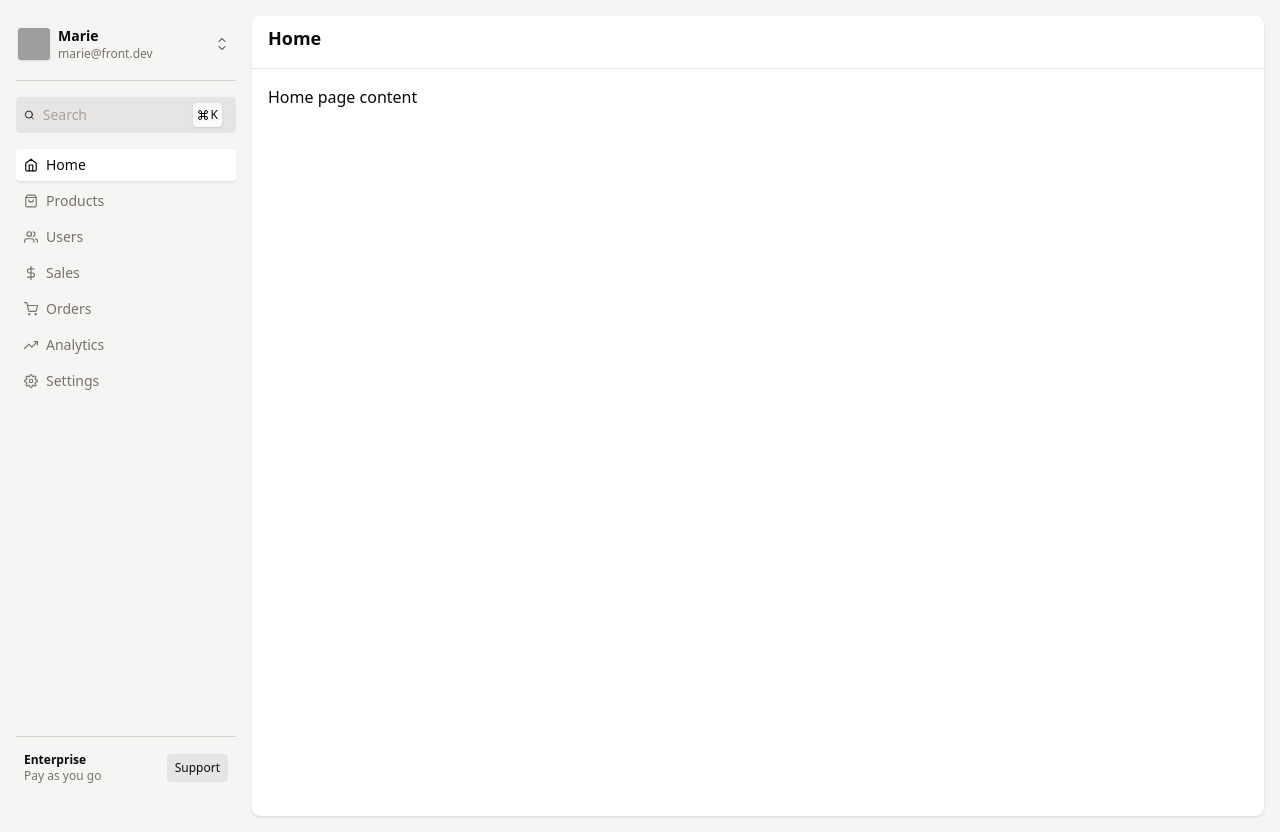
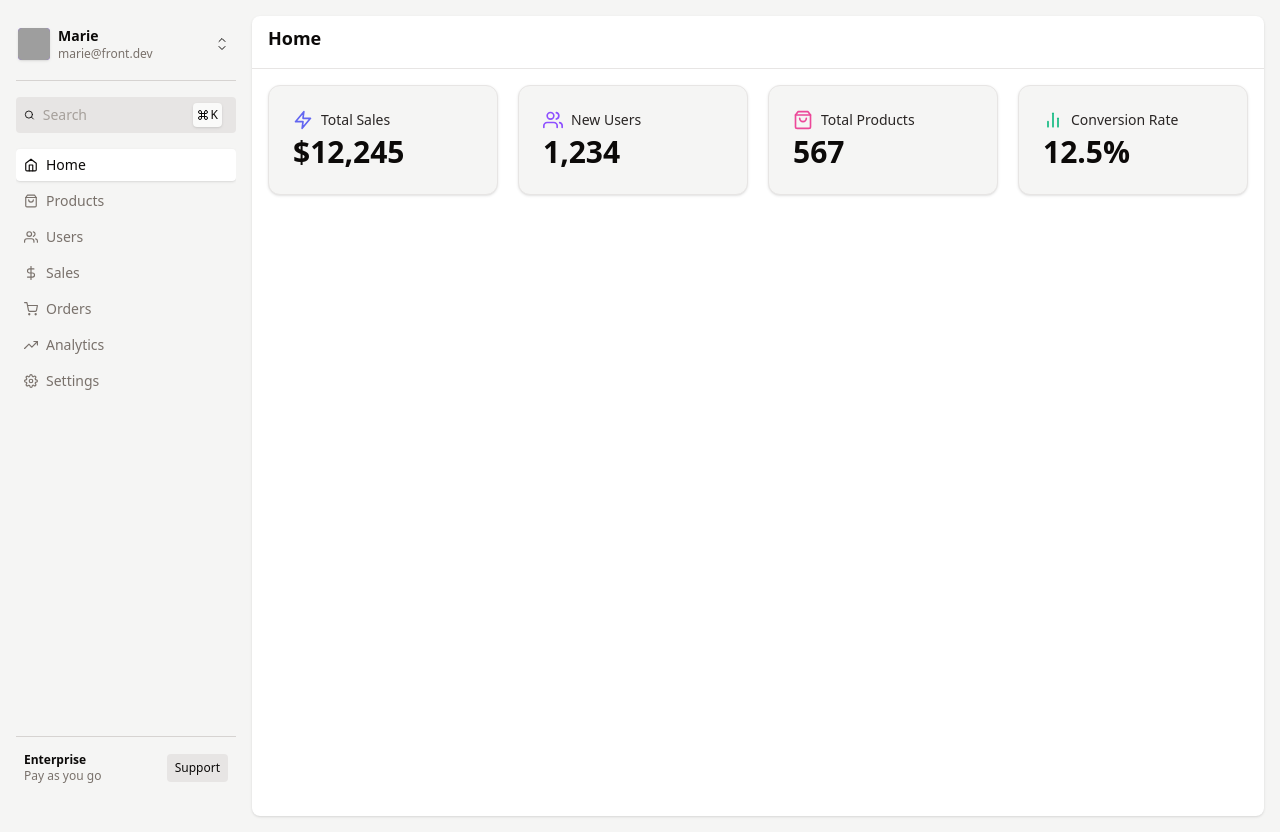
Before and after one commit to PikuzaMarie/admin-dashboard, a React (Vite) app: page / in a window 1280 px wide. Built offline with nearby package versions, Linux system fonts and the light colour scheme; grey boxes are pictures that could not be loaded.

Commit message:
feat: display stat cards on home page

```diff
--- a/src/constants.ts
+++ b/src/constants.ts
@@ -1,4 +1,5 @@
 import {
+  FiBarChart2,
   FiDollarSign,
   FiHome,
   FiSettings,
@@ -6,9 +7,10 @@ import {
   FiShoppingCart,
   FiTrendingUp,
   FiUsers,
+  FiZap,
 } from 'react-icons/fi';
 
-import { SidebarItem } from './types';
+import { SidebarItem, StatCardType } from './types';
 
 export const ROUTES = {
   home: '/',
@@ -29,3 +31,20 @@ export const SIDEBAR_ITEMS: SidebarItem[] = [
   { name: 'Analytics', Icon: FiTrendingUp, href: ROUTES.analytics },
   { name: 'Settings', Icon: FiSettings, href: ROUTES.settings },
 ];
+
+export const STAT_CARDS: StatCardType[] = [
+  { name: 'Total Sales', Icon: FiZap, value: '$12,245', color: '#6366F1' },
+  { name: 'New Users', Icon: FiUsers, value: '1,234', color: '#8e51ff' },
+  {
+    name: 'Total Products',
+    Icon: FiShoppingBag,
+    value: '567',
+    color: '#EC4899',
+  },
+  {
+    name: 'Conversion Rate',
+    Icon: FiBarChart2,
+    value: '12.5%',
+    color: '#10B981',
+  },
+];
--- a/src/pages/Home/index.tsx
+++ b/src/pages/Home/index.tsx
@@ -1,9 +1,22 @@
+import { motion } from 'framer-motion';
+
 import { Dashboard } from '../../components/Dashboard';
+import { StatCard } from '../../components/Dashboard/StatCard';
+import { STAT_CARDS } from '../../constants';
 
 export const HomePage: React.FC = () => {
   return (
     <Dashboard title="Home">
-      <div>Home page content</div>
+      <motion.div
+        className="mb-8 grid grid-cols-1 gap-5 sm:grid-cols-2 lg:grid-cols-4"
+        initial={{ opacity: 0, y: 20 }}
+        animate={{ opacity: 1, y: 0 }}
+        transition={{ duration: 1 }}
+      >
+        {STAT_CARDS.map(card => (
+          <StatCard key={card.name} {...card} />
+        ))}
+      </motion.div>
     </Dashboard>
   );
 };
```
